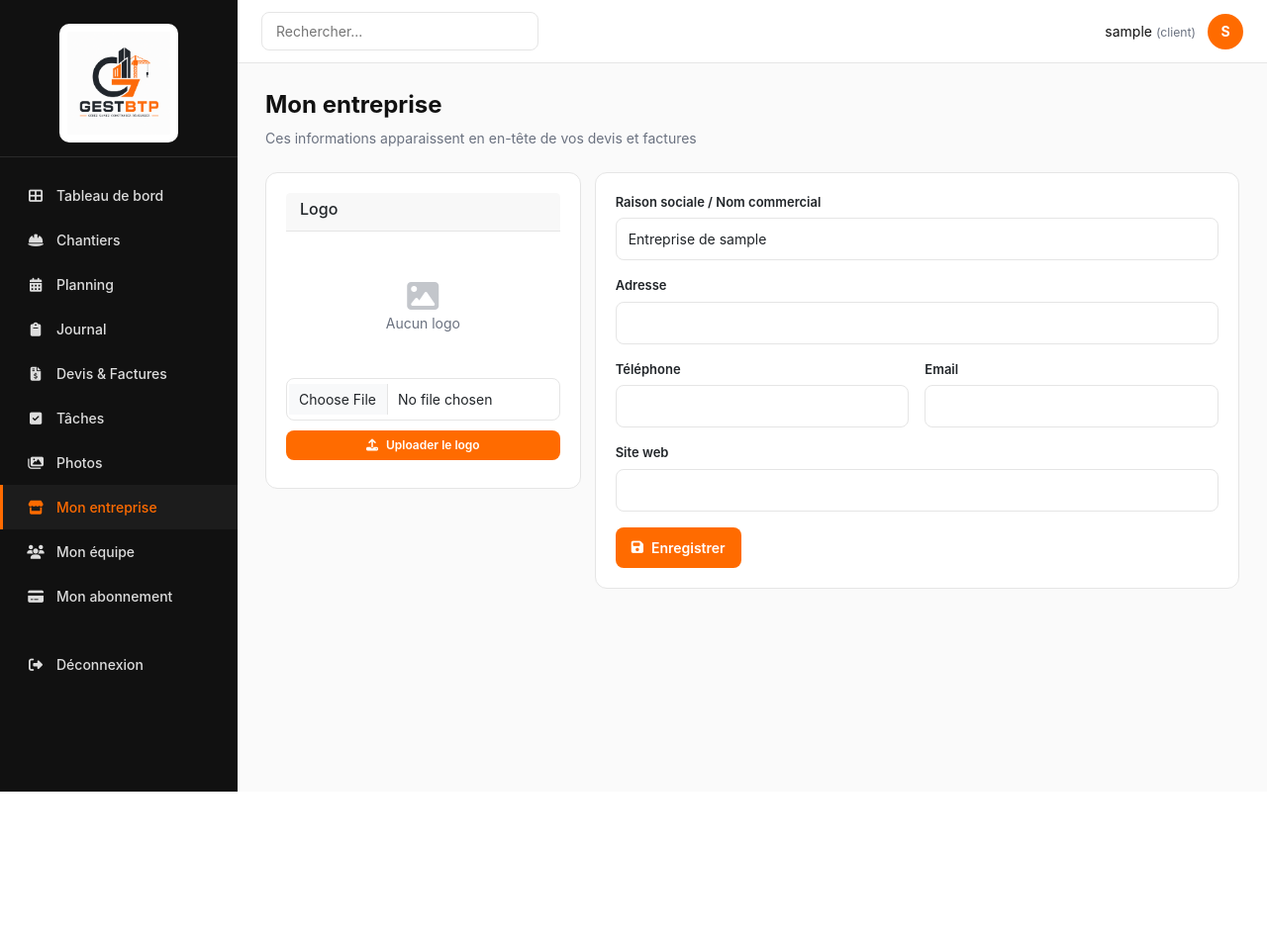
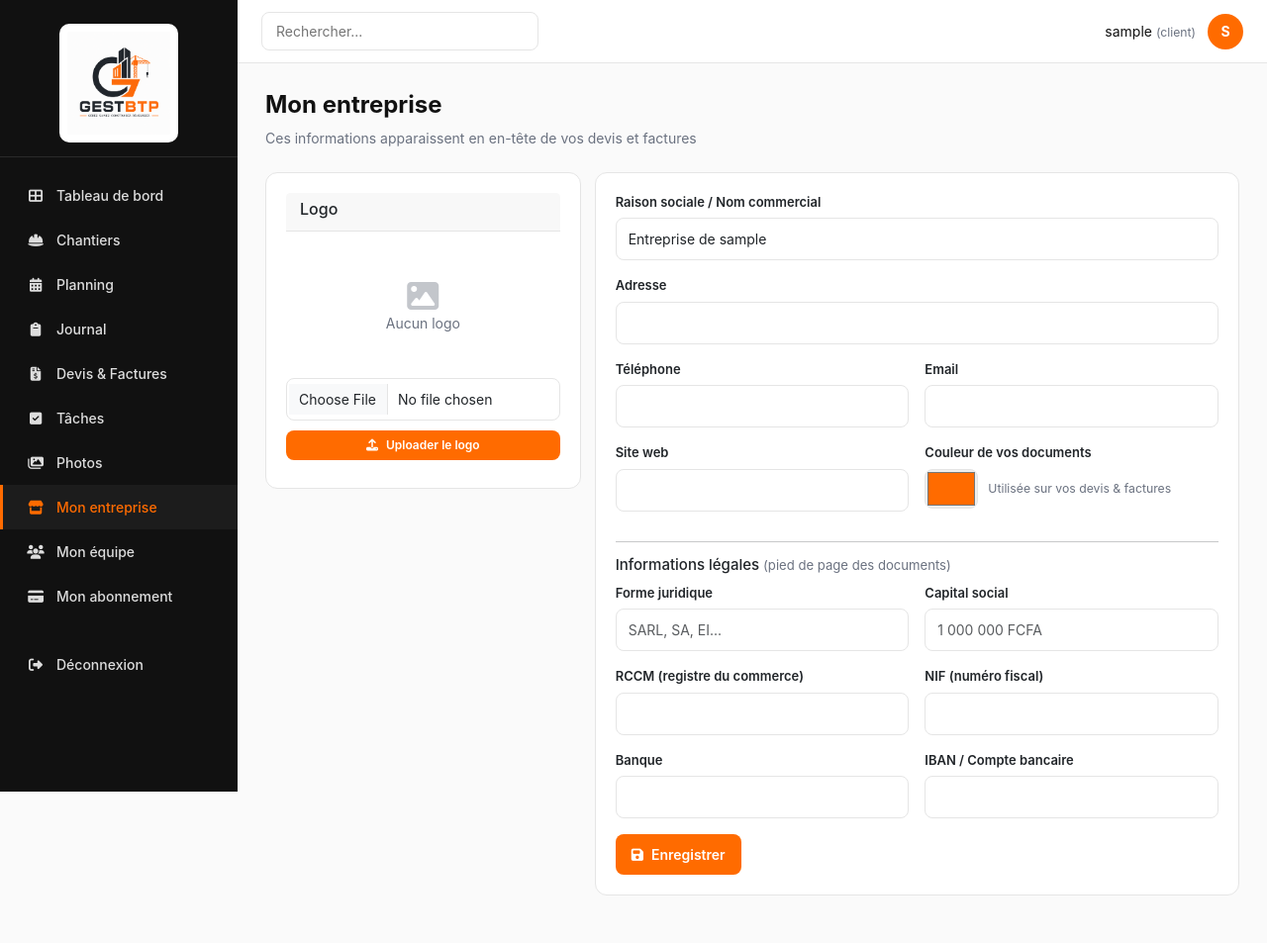
Before and after one commit to danielzehima/gestbtp, a Flask app: page /entreprise/ in a window 1280 px wide. Shown: the whole page at 99% size. Before the commit the page ends 800 px from the top, so only its background shows below. Run offline with Flask 3, Linux system fonts and the light colour scheme; the visitor is signed in with stand-in values (Sample User, id 1); data comes from the database, SQL or seed files in the repository; data that the repository does not hold is empty.

Commit message:
Company branding: journal/chantier/tasks PDF + legal info + accent color
- Compte: legal fields (rccm, nif, forme_juridique, capital, banque, iban)
  + couleur accent; Supabase migration applied
- 'Mon entreprise' form: legal info section + color picker
- Journal/chantier/tasks PDFs now use the company's name, accent color and
  contact in header/footer (was hardcoded 'GESTBTP'); company-scoped access
- Devis/facture PDF: accent color applied + legal footer (RCCM/NIF/IBAN...)

Co-Authored-By: Claude Opus 4.8 <noreply@anthropic.com>

```diff
--- a/app/entreprise/routes.py
+++ b/app/entreprise/routes.py
@@ -30,6 +30,17 @@ def parametres():
         compte.telephone = request.form.get('telephone', '').strip()
         compte.email = request.form.get('email', '').strip()
         compte.site_web = request.form.get('site_web', '').strip()
+        # Infos légales / fiscales
+        compte.rccm = request.form.get('rccm', '').strip()
+        compte.nif = request.form.get('nif', '').strip()
+        compte.forme_juridique = request.form.get('forme_juridique', '').strip()
+        compte.capital = request.form.get('capital', '').strip()
+        compte.banque = request.form.get('banque', '').strip()
+        compte.iban = request.form.get('iban', '').strip()
+        # Couleur d'accent (hex #RRGGBB)
+        coul = request.form.get('couleur', '').strip()
+        if coul.startswith('#') and len(coul) == 7:
+            compte.couleur = coul
         # le logo arrive via l'upload direct (champ caché logo_url)
         logo = request.form.get('logo_url', '').strip()
         if logo:
--- a/app/models/compte.py
+++ b/app/models/compte.py
@@ -29,13 +29,24 @@ class Compte(db.Model):
     est_abonne = db.Column(db.Boolean, default=False)        # a payé au moins une fois
     date_fin_essai = db.Column(db.DateTime)                  # fin de l'essai gratuit (None = jamais d'essai)
 
-    # ===== Identité entreprise (en-tête des devis/factures) =====
+    # ===== Identité entreprise (en-tête des documents) =====
     logo_url = db.Column(db.String(500))         # logo de l'entreprise (Supabase Storage)
     raison_sociale = db.Column(db.String(200))   # nom commercial affiché sur les documents
     adresse = db.Column(db.String(300))
     telephone = db.Column(db.String(40))
     email = db.Column(db.String(120))
     site_web = db.Column(db.String(120))
+
+    # ===== Infos légales / fiscales (pied des devis/factures) =====
+    rccm = db.Column(db.String(60))              # registre du commerce
+    nif = db.Column(db.String(60))               # numéro fiscal / NIF
+    forme_juridique = db.Column(db.String(60))   # SARL, SA, EI...
+    capital = db.Column(db.String(60))
+    banque = db.Column(db.String(120))
+    iban = db.Column(db.String(80))              # coordonnées bancaires
+
+    # ===== Apparence =====
+    couleur = db.Column(db.String(7), default='#FF6B00')   # couleur d'accent (hex)
 
     # Membres de l'entreprise (équipe)
     membres = db.relationship(
--- a/app/templates/entreprise/parametres.html
+++ b/app/templates/entreprise/parametres.html
@@ -54,10 +54,54 @@
             <input name="email" type="email" class="form-control" value="{{ compte.email or '' }}" {{ '' if owner else 'disabled' }}>
           </div>
         </div>
-        <div class="form-group">
-          <label>Site web</label>
-          <input name="site_web" class="form-control" value="{{ compte.site_web or '' }}" {{ '' if owner else 'disabled' }}>
+        <div class="form-row">
+          <div class="form-group">
+            <label>Site web</label>
+            <input name="site_web" class="form-control" value="{{ compte.site_web or '' }}" {{ '' if owner else 'disabled' }}>
+          </div>
+          <div class="form-group">
+            <label>Couleur de vos documents</label>
+            <div style="display:flex;align-items:center;gap:10px">
+              <input type="color" name="couleur" value="{{ compte.couleur or '#FF6B00' }}" {{ '' if owner else 'disabled' }}
+                     style="width:54px;height:40px;padding:2px;border:1px solid var(--border);border-radius:8px">
+              <small style="color:var(--text-muted)">Utilisée sur vos devis & factures</small>
+            </div>
+          </div>
         </div>
+
+        <hr>
+        <h3 style="font-size:15px;margin:10px 0">Informations légales <small style="color:var(--text-muted);font-weight:400">(pied de page des documents)</small></h3>
+        <div class="form-row">
+          <div class="form-group">
+            <label>Forme juridique</label>
+            <input name="forme_juridique" class="form-control" placeholder="SARL, SA, EI..." value="{{ compte.forme_juridique or '' }}" {{ '' if owner else 'disabled' }}>
+          </div>
+          <div class="form-group">
+            <label>Capital social</label>
+            <input name="capital" class="form-control" placeholder="1 000 000 FCFA" value="{{ compte.capital or '' }}" {{ '' if owner else 'disabled' }}>
+          </div>
+        </div>
+        <div class="form-row">
+          <div class="form-group">
+            <label>RCCM (registre du commerce)</label>
+            <input name="rccm" class="form-control" value="{{ compte.rccm or '' }}" {{ '' if owner else 'disabled' }}>
+          </div>
+          <div class="form-group">
+            <label>NIF (numéro fiscal)</label>
+            <input name="nif" class="form-control" value="{{ compte.nif or '' }}" {{ '' if owner else 'disabled' }}>
+          </div>
+        </div>
+        <div class="form-row">
+          <div class="form-group">
+            <label>Banque</label>
+            <input name="banque" class="form-control" value="{{ compte.banque or '' }}" {{ '' if owner else 'disabled' }}>
+          </div>
+          <div class="form-group">
+            <label>IBAN / Compte bancaire</label>
+            <input name="iban" class="form-control" value="{{ compte.iban or '' }}" {{ '' if owner else 'disabled' }}>
+          </div>
+        </div>
+
         {% if owner %}
         <button type="submit" class="btn btn-primary"><i class="fas fa-save"></i> Enregistrer</button>
         {% endif %}
--- /dev/null
+++ b/migrations_sql/11_infos_legales_couleur.sql
@@ -0,0 +1,12 @@
+-- =============================================================
+-- GESTBTP — Infos légales/fiscales + couleur d'accent (entreprise)
+-- À exécuter dans Supabase → SQL Editor → Run
+-- =============================================================
+
+ALTER TABLE comptes ADD COLUMN IF NOT EXISTS rccm            VARCHAR(60);
+ALTER TABLE comptes ADD COLUMN IF NOT EXISTS nif             VARCHAR(60);
+ALTER TABLE comptes ADD COLUMN IF NOT EXISTS forme_juridique VARCHAR(60);
+ALTER TABLE comptes ADD COLUMN IF NOT EXISTS capital         VARCHAR(60);
+ALTER TABLE comptes ADD COLUMN IF NOT EXISTS banque          VARCHAR(120);
+ALTER TABLE comptes ADD COLUMN IF NOT EXISTS iban            VARCHAR(80);
+ALTER TABLE comptes ADD COLUMN IF NOT EXISTS couleur         VARCHAR(7) DEFAULT '#FF6B00';
```
Also changed, not shown: app/facturation/pdf.py (+36 -4 lines), app/pdf/generator.py (+26 -12 lines), app/pdf/routes.py (+25 -6 lines).
